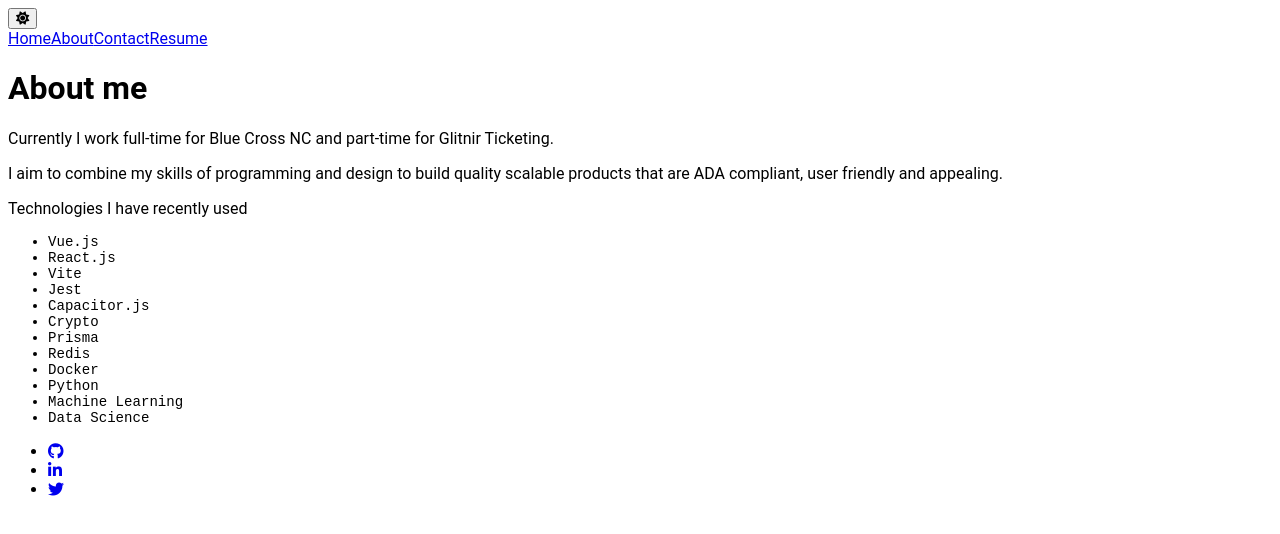
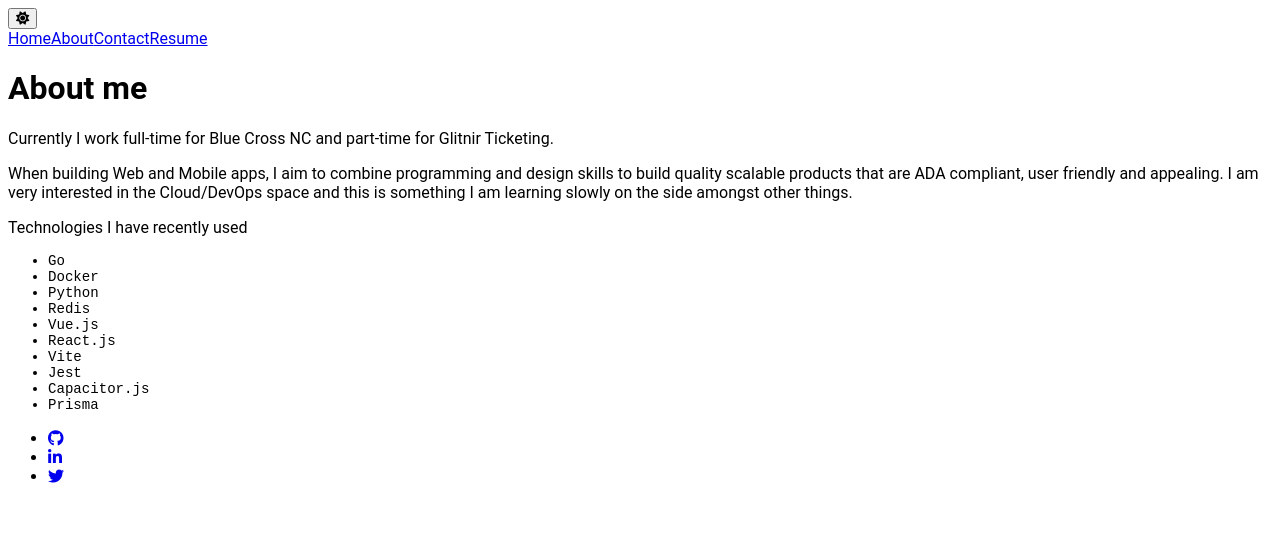
Before and after one commit to Stevendeleon/portfolio-v2, a Next.js app: page /about in a window 1280 px wide. Shown: the top 534 px of the page. Built offline with nearby package versions, Linux system fonts and the light colour scheme.

Commit message:
Tweak to constants + technologies

```diff
--- a/components/recentTechnologies.js
+++ b/components/recentTechnologies.js
@@ -3,18 +3,16 @@ import { RECENT_TECHNOLOGIES as rt } from "../constants";
 
 const recentTechnologies = () => {
   const list = [
+    rt.go,
+    rt.docker,
+    rt.python,
+    rt.redis,
     rt.vue,
     rt.react,
     rt.vite,
     rt.jest,
     rt.capacitor,
-    rt.crypto,
     rt.prisma,
-    rt.redis,
-    rt.docker,
-    rt.python,
-    rt.machineLearning,
-    rt.dataScience,
   ];
 
   const renderList = list.map((li, index) => {
--- a/constants/index.js
+++ b/constants/index.js
@@ -6,8 +6,7 @@ export const JOB_TITLE = "Software Developer | New York";
 export const ABOUT_ME = "About me";
 export const FULL_TIME_JOB_COMPANY_NAME = "Blue Cross NC";
 export const PART_TIME_JOB_COMPANY_NAME = "Glitnir Ticketing";
-export const ABOUT_ME_DESCRIPTION = `I aim to combine my skills of programming and design to build quality
-          scalable products that are ADA compliant, user friendly and appealing.`
+export const ABOUT_ME_DESCRIPTION = `When building Web and Mobile apps, I aim to combine programming and design skills to build quality scalable products that are ADA compliant, user friendly and appealing. I am very interested in the Cloud/DevOps space and this is something I am learning slowly on the side amongst other things.`;
 export const RECENT_TECH_USED_TITLE = "Technologies I have recently used";
 export const RECENT_TECHNOLOGIES = {
   capacitor: "Capacitor.js",
@@ -27,6 +26,7 @@ export const RECENT_TECHNOLOGIES = {
   openShift: "OpenShift",
   machineLearning: "Machine Learning",
   dataScience: "Data Science",
+  go: "Go",
 }
 
 export const VIEW_PROJECTS = "View some of my work";
```
